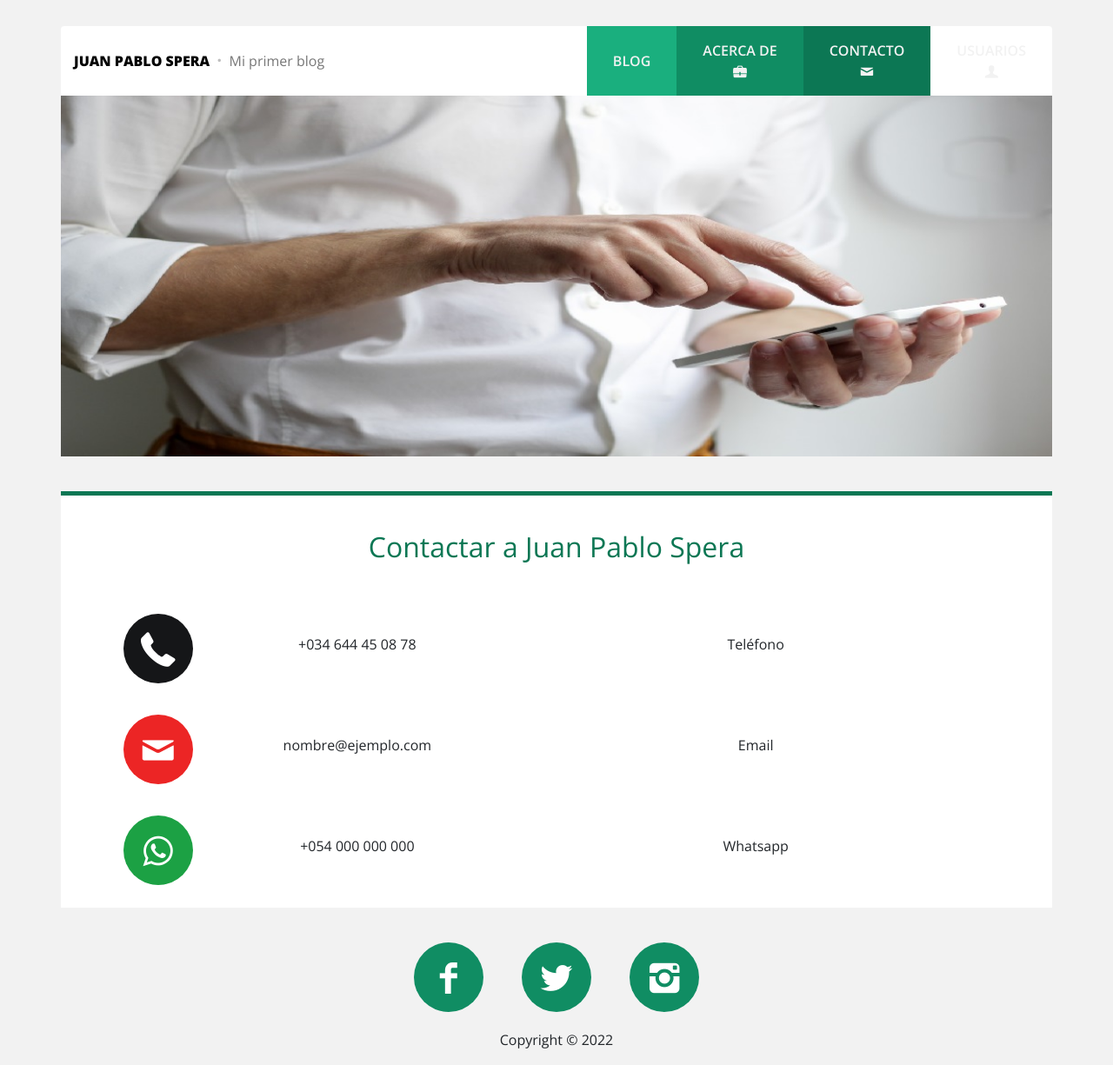
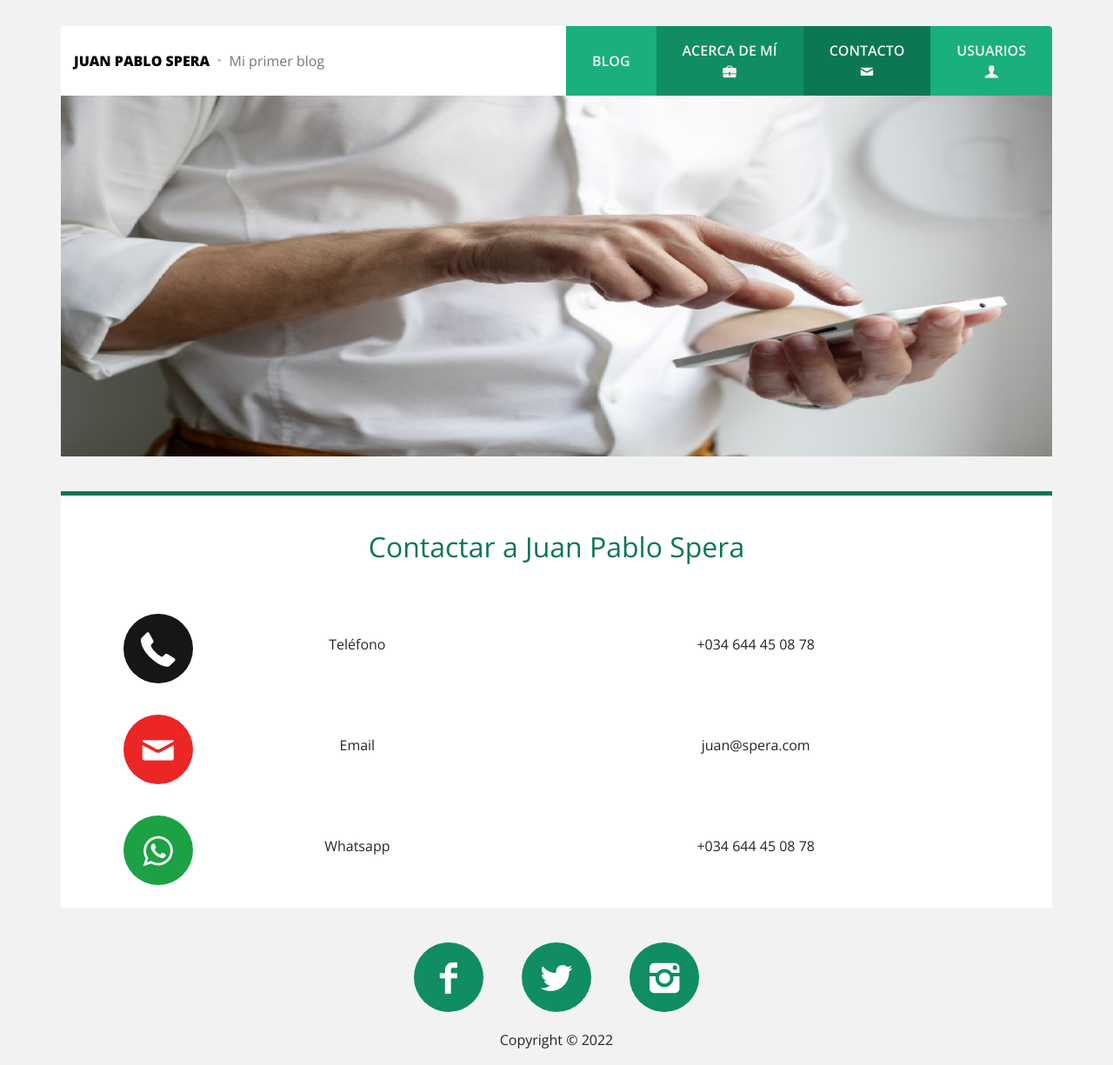
Before and after one commit to juanspera/blog, a Django app: page /contact/ in a window 1280 px wide. Shown: the top 1225 px of the page at 87% size. Run offline with Django 4.2, Linux system fonts and the light colour scheme; some libraries are stand-ins or nearby versions.

Commit message:
social networks 2

```diff
--- a/core/templates/core/about.html
+++ b/core/templates/core/about.html
@@ -29,7 +29,7 @@
 
                         </p>
 
-                        <p>Primera entrega de proyecto.
+                        <p>
 
                         </p>
                     </div>
--- a/core/templates/core/base.html
+++ b/core/templates/core/base.html
@@ -35,7 +35,7 @@
 					</a>
 					<a href="{% url 'about' %}" class="c-2 d-flex align-items-center">
 						<div class="d-flex flex-column text-center">
-							<span>Acerca de</span>
+							<span>Acerca de mí</span>
 							<i class="icono icon-briefcase"></i>
 						</div>
 					</a>
@@ -45,7 +45,7 @@
 							<i class="icono icon-mail"></i>
 						</div>
 					</a>
-					<a href="{% url 'contact' %}" class="c-4 d-flex align-items-center">
+					<a href="{% url 'contact' %}" class="c-1 d-flex align-items-center">
 						<div class="d-flex flex-column text-center">
 							<span>Usuarios</span>
 							<i class="icono icon-user"></i>
--- a/core/templates/core/contact.html
+++ b/core/templates/core/contact.html
@@ -21,10 +21,10 @@
                         <a href="#" class="icono icon-phone phone"></a>
                     </div>
                     <div class="col-12 col-lg-3 col-md-3">
-                        <p class="text-center">+034 644 45 08 78</p>
+                        <p class="text-center">Teléfono</p>
                     </div>
                     <div class="col-12 col-lg-7 col-md-7">
-                        <p>Teléfono </p>
+                        <p>+034 644 45 08 78 </p>
                     </div>
                 </div>
 
@@ -33,10 +33,10 @@
                         <a href="#" class="icono icon-mail mail"></a>
                     </div>
                     <div class="col-12 col-lg-3 col-md-3">
-                        <p class="text-center">nombre@ejemplo.com</p>
+                        <p class="text-center">Email</p>
                     </div>
                     <div class="col-12 col-lg-7 col-md-7">
-                        <p>Email </p>
+                        <p>juan@spera.com </p>
                     </div>
                 </div>
 
@@ -45,11 +45,11 @@
                         <a href="#" class="icono icon-whatsapp whatsapp"></a>
                     </div>
                     <div class="col-12 col-lg-3 col-md-3">
-                        <p class="text-center">+054 000 000 000
+                        <p class="text-center">Whatsapp
                         </p>
                     </div>
                     <div class="col-12 col-lg-7 col-md-7">
-                        <p>Whatsapp </p>
+                        <p>+034 644 45 08 78 </p>
                     </div>
                 </div>
             </div>
```
